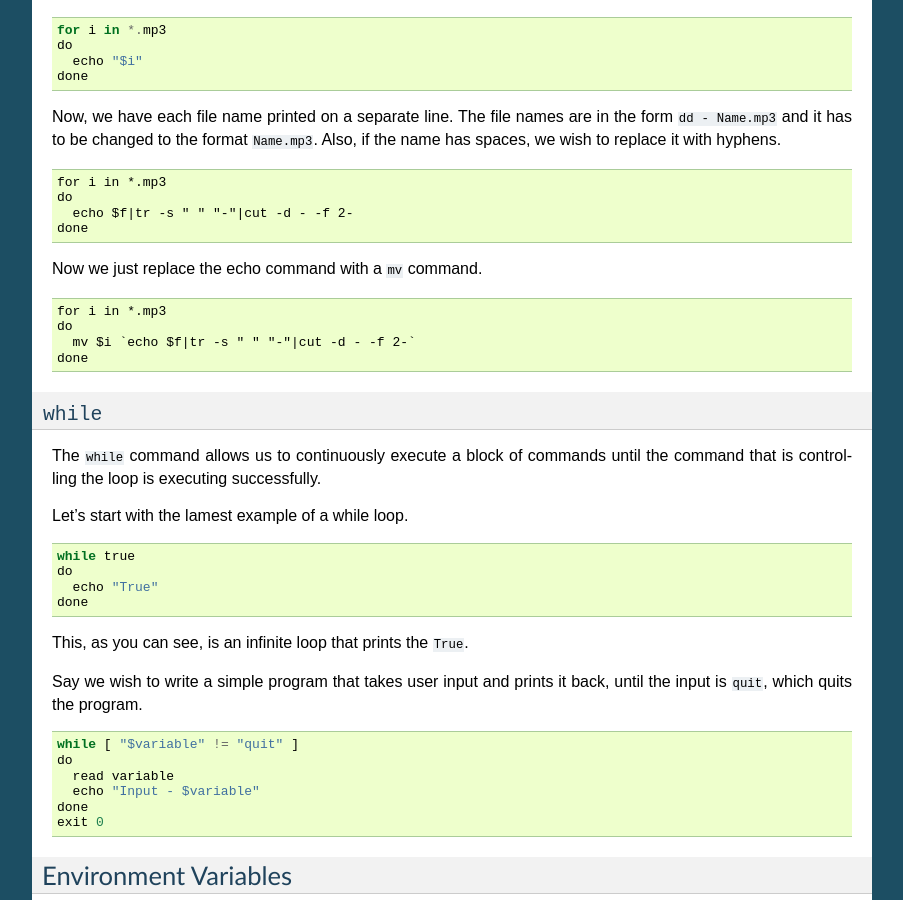
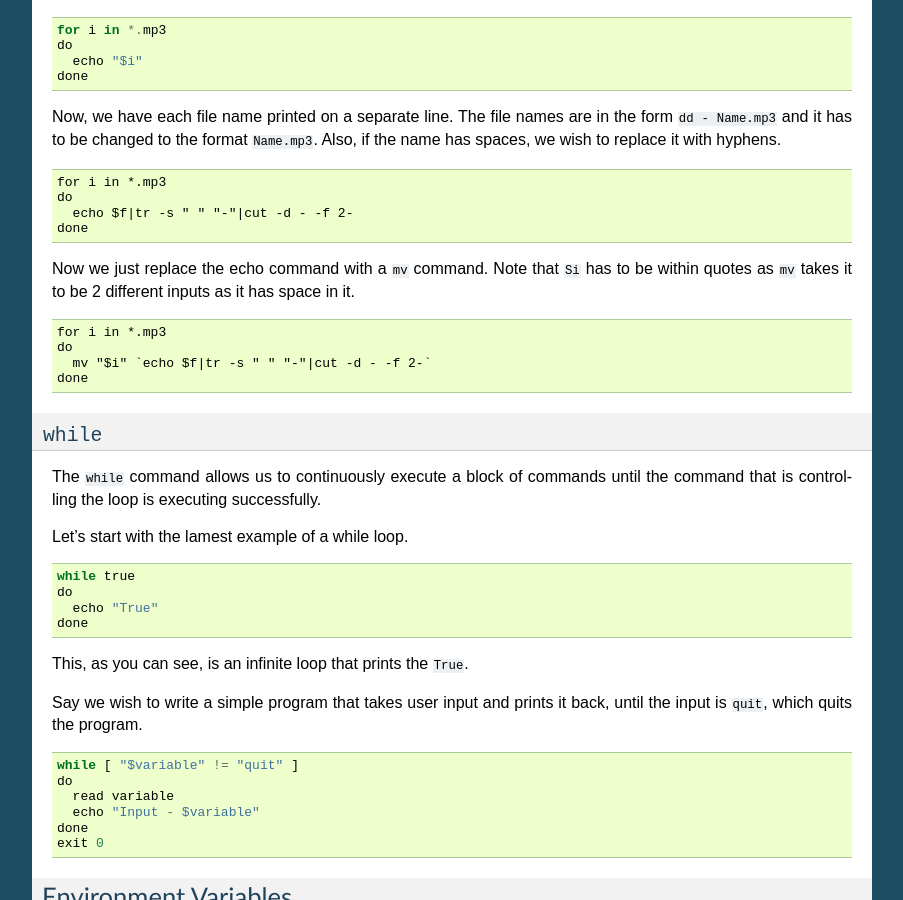
Before and after one commit to FOSSEE/sees, a Sphinx documentation site: the page built from lecture_notes/source/using_linux_tools/handout.rst, in a window 1280 px wide and 900 px high, scrolled down 28012 px. Shown: the whole window, without its empty margins (198-1101 px from the left). Built offline with Sphinx 7.4.7, drawn with Linux system fonts in a browser that asks for light colours; formulas are drawn with MathJax 3; pages that are not in the unit, such as notebooks, are missing from menus.

Commit message:
Fixed minor error in sample command in main slides.
A sample on application of mv command for renaming files had a minor error. Since the files to be renamed were being taken in a loop and they had spaces in their names, the mv command took the 2 parts of the string '$i' as its 2 inputs.Changed $i to "$i" and it works just fine.

```diff
--- a/lecture_notes/source/using_linux_tools/handout.rst
+++ b/lecture_notes/source/using_linux_tools/handout.rst
@@ -1986,13 +1986,15 @@ hyphens.
     echo $f|tr -s " " "-"|cut -d - -f 2-
   done
 
-Now we just replace the echo command with a ``mv``  command.
+Now we just replace the echo command with a ``mv``  command. Note that ``Si``
+has to be within quotes as ``mv`` takes it to be 2 different inputs as it has
+space in it.
 
 ::
 
   for i in *.mp3
   do
-    mv $i `echo $f|tr -s " " "-"|cut -d - -f 2-`
+    mv "$i" `echo $f|tr -s " " "-"|cut -d - -f 2-`
   done
 
 ``while``
```
